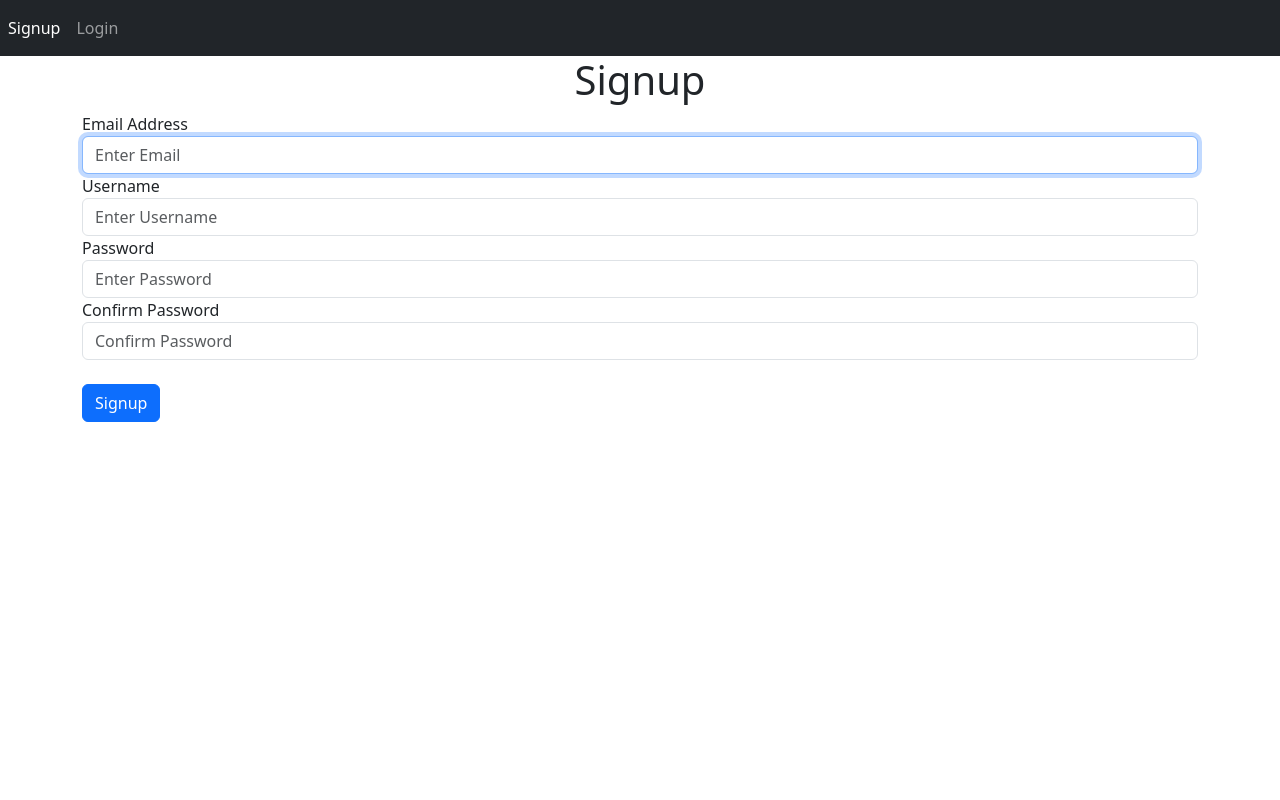
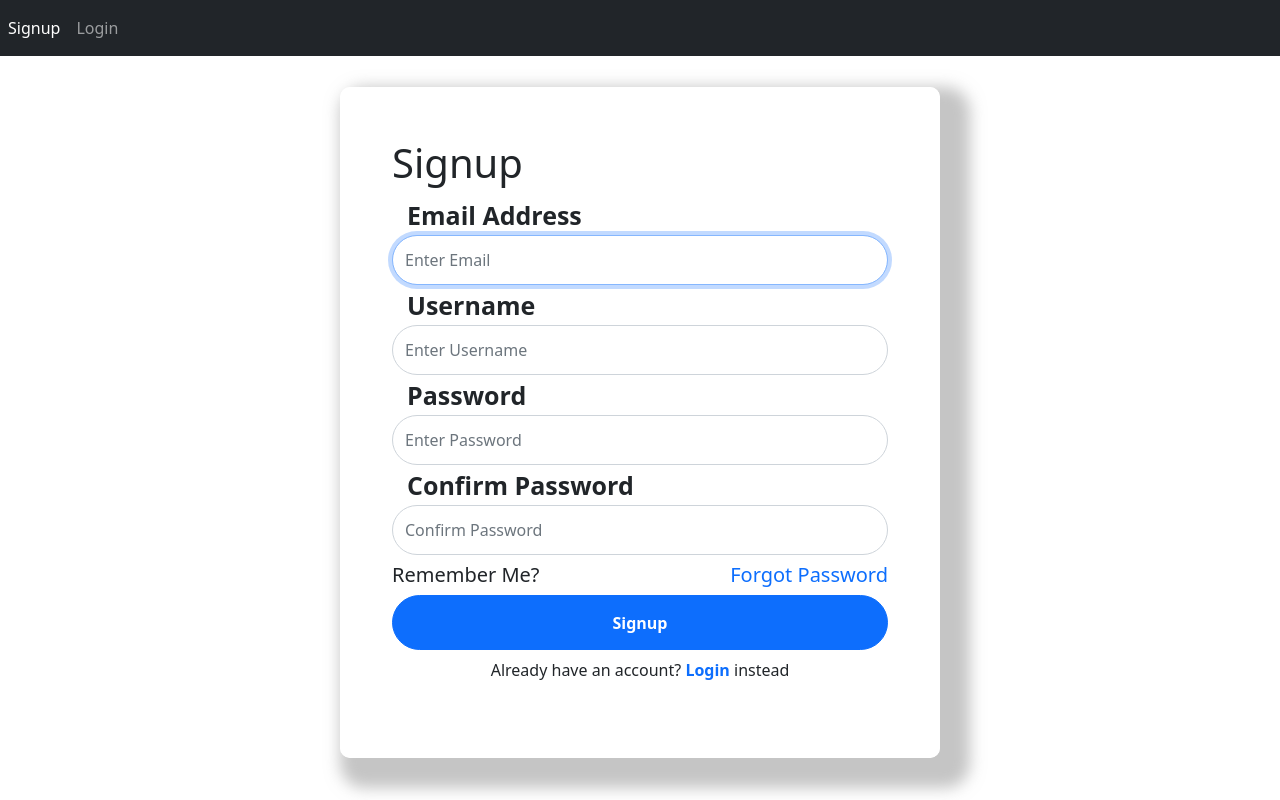
Before and after one commit to mbvgua/Automated-Irrigation-System-Using-an-MCU, a Flask app: page /signup in a window 1280 px wide. Run offline with Flask 3, Linux system fonts and the light colour scheme; parts of the project's set-up code (start-up, migrations or seed data) failed here and were passed over; some libraries are stand-ins or nearby versions.

Commit message:
change styling of signup & login forms

```diff
--- a/3.Building-the-Website/iFarm/website/static/css/style.css
+++ b/3.Building-the-Website/iFarm/website/static/css/style.css
@@ -152,3 +152,75 @@ input{
     font-size: 25px;
     font-weight: bold;
 }
+
+/*********************/
+/*****FORMS STYLING***/
+/*********************/
+.form-wrapper{
+	margin: 0px auto;
+	width: 500px;
+    margin-top: 1rem;
+    margin-bottom: 1rem;
+    padding: 50px;
+    padding-top: 0px auto;
+    padding-bottom: 0px auto;
+    width: 600px;
+/*    border-right: 2px solid rgba(255,255,255,.2);*/
+    border: 2px solid rgba(255,255,255,.2);
+    background-color: white;
+/*    box-shadow: 2px 2px 12px 1px rgba(140,140,140,.5);*/
+    box-shadow: 15px 15px 15px 15px rgba(140,140,140,0.5);
+    border-radius: 10px;
+    line-height: 40px;
+	border-width: 2px;
+	border-style: solid;
+	border-color: rgba(255, 255, 255, .2);
+
+}
+.form-group{
+    font-size: 25px;
+    font-weight: bold;
+}
+.form-group label{
+	margin-left: 15px;
+}
+
+.form-wrapper .form-control{
+	border-radius: 40px;
+	height: 50px;
+	font-weight: 500;
+/*	border: 0.1px solid;*/
+}
+.form-wrapper .remember-forgot{
+	display:flex;
+	justify-content: space-between;
+	font-size:20px;
+}
+
+.remember-forgot a{
+	text-decoration: none;
+}
+
+.remember-forgot a:hover{
+	text-decoration: underline;
+}
+.form-wrapper .btn{
+	width: 100%;
+	height:55px;
+	border-radius: 40px;
+	box-shadow: 0 0 10px;
+	font-weight: 600;
+}
+
+.form-wrapper .signup-link{
+	text-align: center;
+}
+
+.signup-link p a{
+	text-decoration: none;
+	font-weight: 700;
+}
+
+.signup-link p a:hover{
+	text-decoration: underline;
+}
--- a/3.Building-the-Website/iFarm/website/templates/base.html
+++ b/3.Building-the-Website/iFarm/website/templates/base.html
@@ -5,10 +5,10 @@
 <head>
 	<meta charset="utf-8">
 	<meta name="viewport" content="width=device-width, initial-scale=1">
-	<title>{% block title %} iFarm {% endblock %}</title>
+	<title>iFarm: {% block title %} iFarm {% endblock %}</title>
   <link rel="stylesheet" href="https://use.fontawesome.com/releases/v5.7.2/css/all.css" integrity="sha384-fnmOCqbTlWIlj8LyTjo7mOUStjsKC4pOpQbqyi7RrhN7udi9RwhKkMHpvLbHG9Sr" crossorigin="anonymous">
-  <link rel="stylesheet" href="static/style.css">
-  <link rel="stylesheet" type="text/css" href="static/bootstrap.css">
+  <link rel="stylesheet" href="static/css/style.css">
+  <link rel="stylesheet" type="text/css" href="static/css/bootstrap.css">
 </head>
 <body>
 
@@ -42,13 +42,13 @@
 	</div>
 
 <script src="https://cdnjs.cloudflare.com/ajax/libs/jquery/3.6.0/jquery.min.js"></script>
-<script type="text/javascript" src="{{url_for('static',
+<script type="text/javascript" src="{{url_for('static/js',
 filename='bootstrap.bundle.min.js')}}"></script>
-<script type="text/javascript" src="{{url_for('static', filename='bootstrap.bundle.js')}}"></script>
+<script type="text/javascript" src="{{url_for('static/js', filename='bootstrap.bundle.js')}}"></script>
 <!-- essential script to allow firebase js SDK functinality -->
 <script src="https://cdnjs.cloudflare.com/ajax/libs/firebase/7.14.1-0/firebase.js"></script>
 
-<script type="text/javascript" src="{{url_for('static', filename='index.js')}}"></script>
+<script type="text/javascript" src="{{url_for('static/js', filename='index.js')}}"></script>
 
 </body>
 </html>
--- a/3.Building-the-Website/iFarm/website/templates/index.html
+++ b/3.Building-the-Website/iFarm/website/templates/index.html
@@ -1,6 +1,6 @@
 {% extends 'base.html' %}
 
-{% block title %} iFarm {% endblock %}
+{% block title %} Homepage {% endblock %}
 
 {% block body %}
 <body>
--- a/3.Building-the-Website/iFarm/website/templates/model_page.html
+++ b/3.Building-the-Website/iFarm/website/templates/model_page.html
@@ -1,6 +1,6 @@
 {% extends 'base.html' %}
 
-{% block title %} iFarm {% endblock %}
+{% block title %} Prediction {% endblock %}
 
 {% block body %}
 <form method="post">
--- a/3.Building-the-Website/iFarm/website/templates/signup.html
+++ b/3.Building-the-Website/iFarm/website/templates/signup.html
@@ -6,29 +6,47 @@
 
 
 <form method="POST">
-	<fieldset class="fieldset"> <h1 align="center"> Signup </h1>
+	<fieldset class="form-wrapper">
+		<h1 align="center"> Signup </h1>
+
 		<div class="form-group">
 			<label for="email"> Email Address </label>
 			<input type="email" id="email" name="email" class="form-control" placeholder="Enter Email" autofocus required/>
 		</div>
+
 		<div class="form-group">
 			<label for="username"> Username </label>
 			<input type="text" id="username" name="username" class="form-control" placeholder="Enter Username" requqired/>
 		</div>
+
 		<div class="form-group">
 			<label for="password1"> Password </label>
 			<input type="password" id="password1" name="password1" class="form-control" placeholder="Enter Password" required/>
 		</div>
+
+
 		<div class="form-group">
 			<label for="password2"> Confirm Password </label>
 			<input type="password" id="password2" name="password2" class="form-control" placeholder="Confirm Password" required/>
 		</div>
-		<br/>
-		<div>
+
+		<div class="remember-forgot">
+			<label>
+				Remember Me?
+			</label>
+			<a href="#"> Forgot Password </a>
+		</div>
+
+		<div align="center">
 			<button type="submit" class="btn btn-primary"> Signup </button>
 			<!-- <button type="submit" class="btn btn-secondary"> Login </button> -->
 		</div>
 
+		<div class="signup-link">
+			<p>
+				Already have an account? <a href="{{url_for('auth.login')}}"> Login </a> instead
+			</p>
+		</div>
 
 	</fieldset>
 </form>
--- a/3.Building-the-Website/iFarm/website/views.py
+++ b/3.Building-the-Website/iFarm/website/views.py
@@ -27,7 +27,7 @@ firebase_admin.initialize_app(cred, {
 # linear regression code
 dataset = 'website/static/nyeri_kales_dataset2.csv'
 path_str = uuid.uuid4().hex
-image = 'static/' + path_str + '.svg'
+image = 'static/images/' + path_str + '.svg'
 image_path = 'website/' + image
 
 model = load('website/static/lr_model.joblib')
@@ -111,6 +111,6 @@ def model():
         database.session.add(new_report)
         database.session.commit()
 
-        return render_template ('model.html', user=current_user,image=image, prediction=prediction,maxTemp=maxTemp,minTemp=minTemp)
+        return render_template ('model_page.html', user=current_user,image=image, prediction=prediction,maxTemp=maxTemp,minTemp=minTemp)
 
-    return render_template('model.html', user=current_user,image=image)#, prediction=prediction, maxTemp=maxTemp,minTemp=minTemp)
+    return render_template('model_page.html', user=current_user,image=image)#, prediction=prediction, maxTemp=maxTemp,minTemp=minTemp)
```
Also changed, not shown: 3.Building-the-Website/iFarm/website/templates/login.html (+11 -8 lines).
